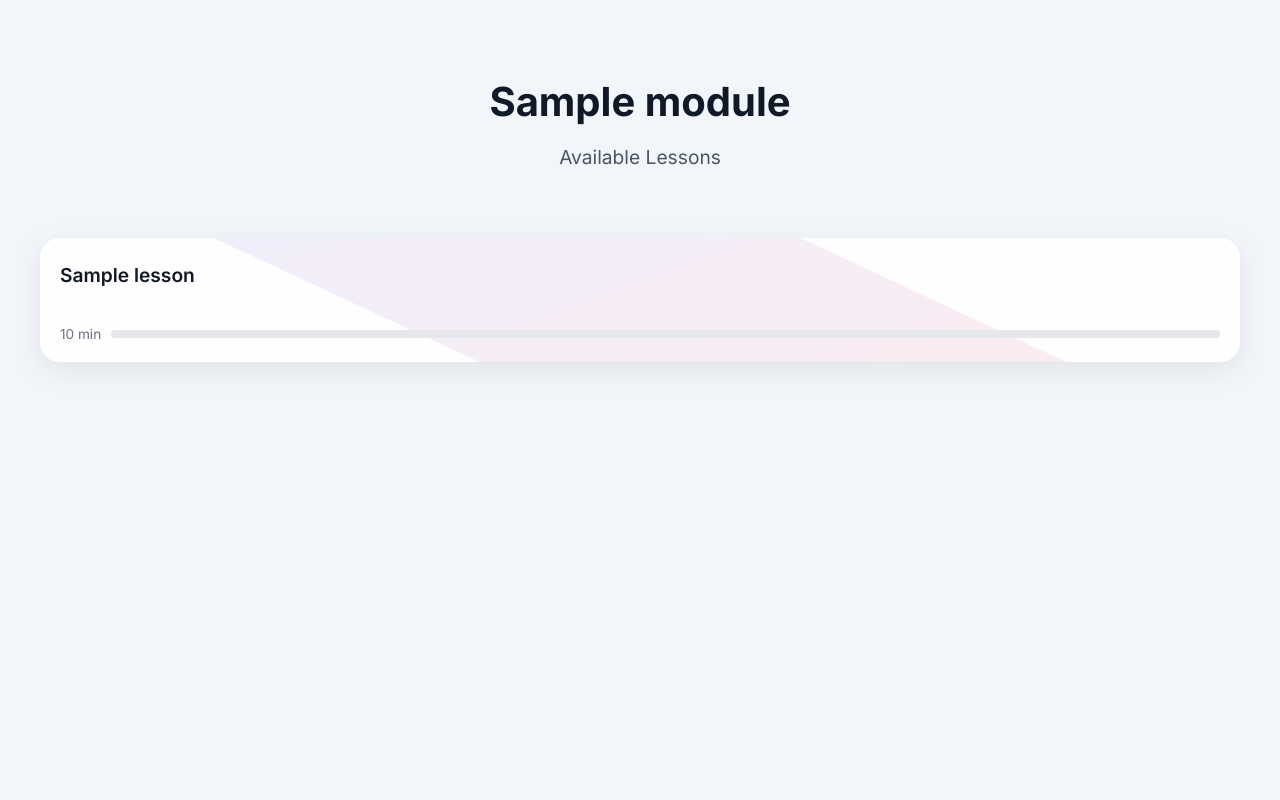
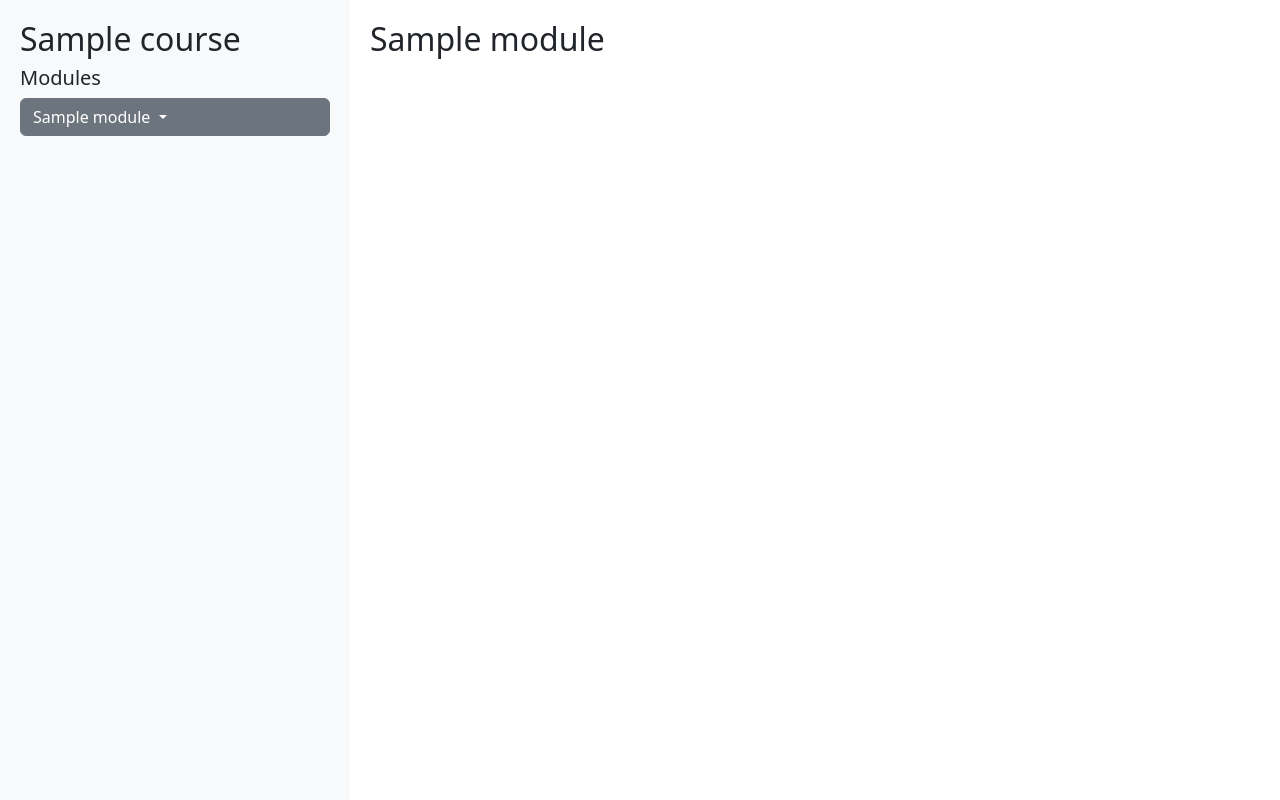
Before and after one commit to shushilshah/learning_ms_django, a Django app: page /module/1/ in a window 1280 px wide. Run offline with Django 5.2, Linux system fonts and the light colour scheme; a user stored in the database is signed in; tables that the repository leaves empty hold one stand-in row (values such as "Sample post").

Commit message:
Lesson and its model views templates are updated

```diff
--- a/courses/models.py
+++ b/courses/models.py
@@ -4,9 +4,6 @@ from django.db import models
 from django.db import models
 from django.contrib.auth.models import User
 from django.utils import timezone
-# from django.core.validators import
-
-# Course class
 
 
 class Course(models.Model):
@@ -54,8 +51,7 @@ class Lesson(models.Model):
     title = models.CharField(max_length=200)
     lesson_type = models.CharField(max_length=20, choices=LESSON_TYPES)
     content = models.TextField(blank=True)
-    video_url = models.URLField(blank=True)
-    document_file = models.FileField(upload_to='lessons_doc/', blank=True)
+    video_url = models.FileField(blank=True)
     external_link = models.URLField(blank=True)
     transcripts = models.TextField(blank=True)
     order = models.PositiveIntegerField(default=0)
--- a/courses/views.py
+++ b/courses/views.py
@@ -1,4 +1,4 @@
-from django.shortcuts import render, redirect
+from django.shortcuts import get_object_or_404, render, redirect
 from django.contrib.auth.decorators import login_required
 from courses.models import Course, Enrollment, Lesson, LessonProgress, Module, Quiz, QuizAttempt, Choice, QuestionResponse
 from django.utils import timezone
@@ -45,15 +45,9 @@ def course_detail(request, course_id):
 
     # # Check if user is authenticated
     if not request.user.is_authenticated:
-        # Redirect to login or show limited view
-        return redirect('login')  # Or render a public preview page
+        return redirect('login')
 
-    # enrollment = Enrollment.objects.filter(
-    #     user=request.user, course=course, is_active=True).first()
     enrollment = None
-
-    # if not enrollment or not enrollment.is_valid():
-    #     return redirect('course_list')
 
     modules = course.modules.filter(
         is_published=True).prefetch_related('lessons').order_by('order')
@@ -79,7 +73,7 @@ def module_detail(request, module_id):
     module = Module.objects.get(id=module_id, is_published=True)
     lessons = module.lessons.filter(is_published=True)
     course = module.course
-
+    modules = course.modules.filter(is_published=True)
     # Check if user is authenticated
     if not request.user.is_authenticated:
         return redirect('login')  # Or show limited view
@@ -90,6 +84,7 @@ def module_detail(request, module_id):
 
     context = {
         'module': module,
+        'modules': modules,
         'course': course,
         'lessons': lessons,
         'enrollment': enrollment
@@ -98,31 +93,28 @@ def module_detail(request, module_id):
     return render(request, 'course/module_detail.html', context)
 
 
+@login_required
 def lesson_detail(request, lesson_id):
-    lesson = Lesson.objects.get(id=lesson_id, is_published=True)
+    lesson = get_object_or_404(Lesson, id=lesson_id, is_published=True)
     course = lesson.module.course
+    module = lesson.module
 
-    # Check if user is authenticated
-    if not request.user.is_authenticated:
-        return redirect('login')
+    # enrollment check
+    enrollment = Enrollment.objects.filter(
+        user=request.user,
+        course=course,
+        is_active=True
+    ).first()
 
-    try:
-        enrollment = Enrollment.objects.get(
-            user=request.user, course=lesson.module.course, is_active=True)
-    except Enrollment.DoesNotExist:
-        return redirect('course_list')
-
-    if not enrollment.is_valid():
-        return redirect('course_list')
-
-    # update the lesson progress of user
+    # lesson progress
     progress, created = LessonProgress.objects.get_or_create(
-        user=request.user, lesson=lesson)
+        user=request.user,
+        lesson=lesson
+    )
     progress.last_accessed = timezone.now()
-    # save the progress
     progress.save()
 
-    # get next and previous lessons
+    # next & previous lessons (same module)
     next_lesson = Lesson.objects.filter(
         module=lesson.module,
         order__gt=lesson.order,
@@ -138,10 +130,11 @@ def lesson_detail(request, lesson_id):
     context = {
         'lesson': lesson,
         'course': course,
+        "module": module,
         'progress': progress,
         'next_lesson': next_lesson,
         'previous_lesson': previous_lesson,
-        'enrollment': enrollment
+        'enrollment': enrollment,
     }
 
     return render(request, 'course/lesson_detail.html', context)
--- a/templates/course/module_detail.html
+++ b/templates/course/module_detail.html
@@ -3,186 +3,76 @@
   <head>
     <meta charset="UTF-8" />
     <meta name="viewport" content="width=device-width, initial-scale=1.0" />
-    <title>Module Lessons</title>
+    <title>{{ course.title}}</title>
+    <!-- Bootstrap CSS -->
     <link
-      href="https://fonts.googleapis.com/css2?family=Inter:wght@400;600;700&display=swap"
+      href="https://cdn.jsdelivr.net/npm/bootstrap@5.3.2/dist/css/bootstrap.min.css"
       rel="stylesheet"
     />
     <style>
-      /* Base */
       body {
-        margin: 0;
-        font-family: "Inter", sans-serif;
-        background: #f2f6fb;
-        color: #1f2937;
+        min-height: 100vh;
       }
-
-      /* Header */
-      .header {
-        text-align: center;
-        padding: 50px 20px 20px;
+      .side-panel {
+        background-color: #f8f9fa;
+        padding: 20px;
+        min-height: 100vh;
       }
-
-      .header h1 {
-        font-size: 2.5rem;
-        font-weight: 700;
-        margin-bottom: 10px;
-        color: #111827;
-      }
-
-      .header h3 {
-        font-weight: 400;
-        color: #4b5563;
-        font-size: 1.2rem;
-      }
-
-      /* Grid container */
-      .container {
-        display: grid;
-        grid-template-columns: repeat(auto-fit, minmax(280px, 1fr));
-        gap: 30px;
-        padding: 30px;
-        max-width: 1200px;
-        margin: 0 auto;
-      }
-
-      /* Lesson Card */
-      .lesson-card {
-        position: relative;
-        background: rgba(255, 255, 255, 0.95);
-        border-radius: 20px;
-        padding: 25px 20px 60px;
-        box-shadow: 0 8px 30px rgba(0, 0, 0, 0.08);
-        overflow: hidden;
-        transition: transform 0.4s ease, box-shadow 0.4s ease;
-        cursor: pointer;
-      }
-
-      .lesson-card::before {
-        content: "";
-        position: absolute;
-        top: -50%;
-        left: -50%;
-        width: 200%;
-        height: 200%;
-        background: linear-gradient(135deg, #3b82f6, #6366f1, #f43f5e, #10b981);
-        opacity: 0.1;
-        transform: rotate(25deg);
-        pointer-events: none;
-      }
-
-      .lesson-card:hover {
-        transform: translateY(-12px);
-        box-shadow: 0 20px 40px rgba(0, 0, 0, 0.2);
-      }
-
-      /* Lesson title */
-      .lesson-card a {
-        text-decoration: none;
-        font-size: 1.2rem;
-        font-weight: 600;
-        color: #111827;
-        display: block;
-        margin-bottom: 15px;
-        z-index: 1;
-        position: relative;
-      }
-
-      /* Badge / labels */
-      .badge {
-        background: #f43f5e;
-        color: white;
-        font-size: 0.7rem;
-        font-weight: 700;
-        text-transform: uppercase;
-        padding: 4px 10px;
-        border-radius: 12px;
-        position: absolute;
-        top: 20px;
-        right: 20px;
-        z-index: 2;
-      }
-
-      /* Lesson info footer */
-      .lesson-footer {
-        position: absolute;
-        bottom: 20px;
-        left: 20px;
-        right: 20px;
-        display: flex;
-        justify-content: space-between;
-        align-items: center;
-        z-index: 1;
-      }
-
-      /* Progress bar */
-      .progress-bar {
-        flex-grow: 1;
-        height: 8px;
-        background: #e5e7eb;
-        border-radius: 10px;
-        overflow: hidden;
-        margin-left: 10px;
-      }
-
-      .progress-fill {
-        height: 100%;
-        background: linear-gradient(90deg, #3b82f6, #6366f1);
-        width: 0%;
-        border-radius: 10px;
-        transition: width 0.8s ease;
-      }
-
-      /* Lesson meta */
-      .meta {
-        font-size: 0.85rem;
-        color: #6b7280;
-        font-weight: 500;
-      }
-
-      @media (max-width: 600px) {
-        .header h1 {
-          font-size: 2rem;
-        }
-        .header h3 {
-          font-size: 1rem;
-        }
+      .main-content {
+        padding: 20px;
       }
     </style>
   </head>
   <body>
-    <div class="header">
-      <h1>{{ module.title }}</h1>
-      <h3>Available Lessons</h3>
+    <div class="container-fluid">
+      <div class="row">
+        <!-- Side Panel -->
+        <div class="col-md-3 col-lg-2 side-panel" style="width: 350px">
+          <h2>{{course.title}}</h2>
+          <h5>Modules</h5>
+          <ul class="nav flex-column">
+            {% for module in modules %}
+            <div class="dropdown mb-2">
+              <button
+                class="btn btn-secondary dropdown-toggle w-100 text-start"
+                type="button"
+                data-bs-toggle="dropdown"
+                aria-expanded="false"
+              >
+                {{ module.title }}
+              </button>
+
+              <ul class="dropdown-menu w-100">
+                {% for lesson in module.lessons.all %}
+                <li>
+                  <a
+                    class="dropdown-item"
+                    href="{% url 'lesson_detail' lesson.id %}"
+                    >{{lesson.title}}</a
+                  >
+                </li>
+                {% empty %}
+
+                <li>
+                  <span class="dropdown-item text-muted">No lessons</span>
+                </li>
+                {% endfor %}
+              </ul>
+            </div>
+            {% endfor %}
+          </ul>
+        </div>
+
+        <!-- Main Content -->
+        <div class="col-md-9 col-lg-3 main-content">
+          {% comment %} {% for lesson in lesson %} {% endcomment %}
+          <h2>{{module.title}}</h2>
+          {% comment %} {% endfor %} {% endcomment %}
+        </div>
+      </div>
     </div>
 
-    <div class="container">
-      {% for lesson in lessons %}
-      <div class="lesson-card">
-        {% if lesson.is_new %}
-        <span class="badge">New</span>
-        {% endif %}
-        <a href="{% url 'lesson_detail' lesson.id %}">{{ lesson.title }}</a>
-        <div class="lesson-footer">
-          <span class="meta">{{ lesson.duration|default:"10 min" }}</span>
-          <div class="progress-bar">
-            <div
-              class="progress-fill"
-              style="width: {{ lesson.progress|default:0 }}%;"
-            ></div>
-          </div>
-        </div>
-      </div>
-      {% endfor %}
-    </div>
-
-    <script>
-      // Animate progress bars
-      document.querySelectorAll(".progress-fill").forEach((bar) => {
-        const width = bar.style.width;
-        bar.style.width = "0%";
-        setTimeout(() => (bar.style.width = width), 100);
-      });
-    </script>
+    <!-- Bootstrap JS Bundle -->
+    <script src="https://cdn.jsdelivr.net/npm/bootstrap@5.3.2/dist/js/bootstrap.bundle.min.js"></script>
   </body>
 </html>
```
Also changed, not shown: lms_system/settings.py (+4 -5 lines), templates/course/lesson_detail.html (+103 -41 lines), courses/migrations/0008_remove_lesson_document_file.py (added), courses/migrations/0009_alter_lesson_video_url.py (added), 1 other file.
